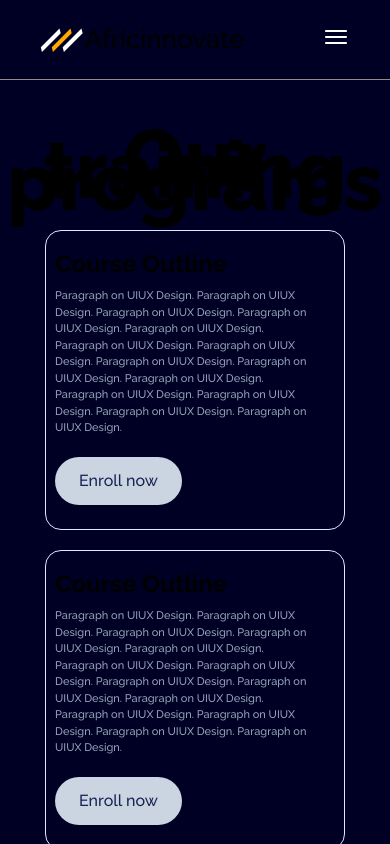
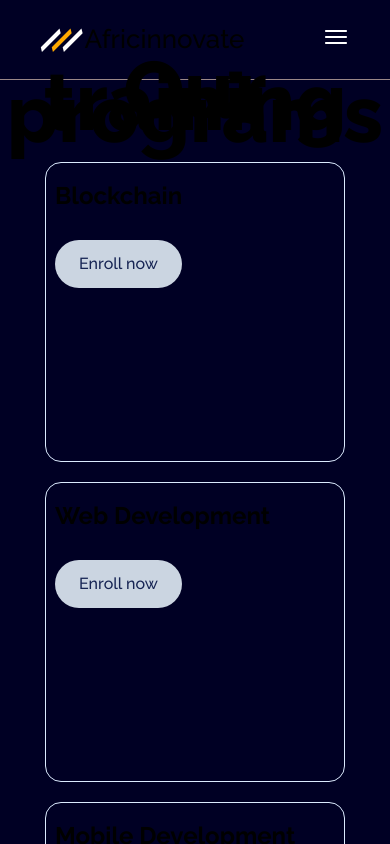
Before and after one commit to africinnovate/africinnovate-website, a Next.js app: page /trainning in a window 390 px wide. Shown: the top 844 px of the page. Built offline with nearby package versions, Linux system fonts and the light colour scheme.

Commit message:
Formating IP

```diff
--- a/app/globals.css
+++ b/app/globals.css
@@ -15,9 +15,11 @@
 #grade {
   background: radial-gradient(circle, #0f4ca9 -3%, #0946a1 -10%, #000000 109%);
 }
-/* styles/global.css */
 
-/* In your CSS file or global stylesheet */
+.my-text-color {
+  @apply text-[red];
+  /* @apply text-[#d9d9e8]; */
+}
 
 body {
   font-family: 'DM Sans', sans-serif;
--- a/app/layout.tsx
+++ b/app/layout.tsx
@@ -25,7 +25,7 @@ export default function RootLayout({
       <link rel="icon" href="favico.ico" type="image/x-icon" />
 
       <body className={inter.className}>
-        <main className="overflow-x-hidden">
+        <main className="overflow-x-hidden app-text-color">
           <AppHeader />
           {children}
           <AppFooter />
--- a/app/trainning/page.tsx
+++ b/app/trainning/page.tsx
@@ -2,13 +2,9 @@
 
 const Trainingcomponent = () => {
   return (
-    <section className="mt-[4.5rem]">
+
       <div className="flex justify-center  items-center flex-col   mt-4 max-md:mt-1">
-        <div
-          className=" text-center   max-md:text-[25px]text-[#d9d9e8] text-[80px] font-extrabold font-['Raleway'] leading-[96px] max-md:leading-3"
-          data-aos="zoom-in"
-        >
-          {' '}
+        <div className=" text-center   max-md:text-[25px]text-[#d9d9e8] text-[80px] font-extrabold font-['Raleway'] leading-[96px] max-md:leading-3" data-aos="zoom-in" >
           Our training programs
         </div>
 
@@ -25,22 +21,33 @@ const Trainingcomponent = () => {
               delay-aos-delay="500"
             >
               <div className="[#d9d9e8] text-2xl font-bold font-['Raleway'] leading-loose">
-                Course Outline
+                Blockchain
               </div>
 
-              <div
-                className=" text-slate-400  font-medium font-sansleading-normal  mr-5 text-[11px]"
-                id="textsize"
-              >
-                Paragraph on UIUX Design. Paragraph on UIUX Design. Paragraph on
-                UIUX Design. Paragraph on UIUX Design. Paragraph on UIUX Design.
-                Paragraph on UIUX Design. Paragraph on UIUX Design. Paragraph on
-                UIUX Design. Paragraph on UIUX Design. Paragraph on UIUX Design.
-                Paragraph on UIUX Design. Paragraph on UIUX Design. Paragraph on
-                UIUX Design. Paragraph on UIUX Design.{' '}
+              <div className=" text-slate-400  font-medium font-sansleading-normal  mr-5 text-[11px]" >
+              {/* content */}
               </div>
               <div className="w-[130px]h-[55px] px-6 py-3 bg-slate-300 rounded-3xl justify-start items-center  mt-5 gap-2 inline-flex">
                 <div className="text-blue-950  font-medium font-sans leading-normal ">
+                  Enroll now
+                </div>
+              </div>
+            </div>
+             <div
+              className="flex-shrink-0 w-[340px]  h-[260px] max-md:w-[300px] max-md:h-[300px]  rounded-2xl border border-blue-100 pl-5 pt-2  items-center justify-center transition duration-500 hover:bg-[#00388D] hover:shadow-lg hover:border-2 border-solid max-md:hover:w-[300px] max-md:hover:ml-[5px] max-md:p-[9px] group"
+              data-aos="zoom-in"
+              data-aos-duration="800"
+              delay-aos-delay="500"
+            >
+              <div className="[#d9d9e8] text-2xl font-bold font-['Raleway'] leading-loose">
+                Web Development
+              </div>
+
+              <div className=" text-slate-400  font-medium font-sansleading-normal  mr-5 text-[11px]" >
+
+              </div>
+              <div className="w-[130px]h-[55px] px-6 py-3 bg-slate-300 rounded-3xl justify-start items-center  mt-5 gap-2 inline-flex">
+                <div className="text-blue-950  font-medium  hover: font-sans leading-normal hover:bg-[#FFBE0B]  ">
                   Enroll now
                 </div>
               </div>
@@ -51,47 +58,12 @@ const Trainingcomponent = () => {
               data-aos-duration="800"
               delay-aos-delay="500"
             >
-              <div className="[#d9d9e8] text-2xl font-bold font-['Raleway'] leading-loose">
-                Course Outline
+              <div className="text-2xl font-bold font-['Raleway'] leading-loose">
+                Mobile Development
               </div>
 
-              <div
-                className=" text-slate-400  font-medium font-sansleading-normal  mr-5 text-[11px]"
-                id="textsize"
-              >
-                Paragraph on UIUX Design. Paragraph on UIUX Design. Paragraph on
-                UIUX Design. Paragraph on UIUX Design. Paragraph on UIUX Design.
-                Paragraph on UIUX Design. Paragraph on UIUX Design. Paragraph on
-                UIUX Design. Paragraph on UIUX Design. Paragraph on UIUX Design.
-                Paragraph on UIUX Design. Paragraph on UIUX Design. Paragraph on
-                UIUX Design. Paragraph on UIUX Design.{' '}
-              </div>
-              <div className="w-[130px]h-[55px] px-6 py-3 bg-slate-300 rounded-3xl justify-start items-center  mt-5 gap-2 inline-flex">
-                <div className="text-blue-950  font-medium font-sans leading-normal ">
-                  Enroll now
-                </div>
-              </div>
-            </div>
-            <div
-              className="flex-shrink-0 w-[340px]  h-[260px]  rounded-2xl border border-blue-100 pl-5 pt-2  items-center justify-center transition duration-500 hover:bg-[#00388D] hover:shadow-lg hover:border-2 border-solid max-md:w-[300px] max-md:h-[300px] max-md:hover:ml-[5px] max-md:p-[9px] group"
-              data-aos="fade-left"
-              data-aos-duration="800"
-              delay-aos-delay="500"
-            >
-              <div className="[#d9d9e8] text-2xl font-bold font-['Raleway'] leading-loose">
-                Course Outline
-              </div>
+              <div className=" text-slate-400  font-medium font-sansleading-normal  mr-5 text-[11px]" >
 
-              <div
-                className=" text-slate-400  font-medium font-sansleading-normal  mr-5 text-[11px]"
-                id="textsize"
-              >
-                Paragraph on UIUX Design. Paragraph on UIUX Design. Paragraph on
-                UIUX Design. Paragraph on UIUX Design. Paragraph on UIUX Design.
-                Paragraph on UIUX Design. Paragraph on UIUX Design. Paragraph on
-                UIUX Design. Paragraph on UIUX Design. Paragraph on UIUX Design.
-                Paragraph on UIUX Design. Paragraph on UIUX Design. Paragraph on
-                UIUX Design. Paragraph on UIUX Design.{' '}
               </div>
               <div className="w-[130px]h-[55px] px-6 py-3 bg-slate-300 rounded-3xl justify-start items-center  mt-5 gap-2 inline-flex">
                 <div className="text-blue-950  font-medium font-sans leading-normal ">
@@ -100,38 +72,27 @@ const Trainingcomponent = () => {
               </div>
             </div>
 
-            {/* next three collum */}
-
-            {/* next three column */}
           </div>
-          <div className="Ellipse2 w-96 h-96 opacity-80  bg-blue-600 rounded-full blur-[130px] absolute max-md:hidden" />
+          <div className="w-96 h-96 opacity-80  bg-blue-600 rounded-full blur-[130px] absolute max-md:hidden" />
           <div
             id="cardes"
             className="  md:grid md:grid-cols-3 lg:grid-cols-3 mt-[2rem]   "
           >
-            <div
-              className="flex-shrink-0 w-[340px] h-[260px]    rounded-2xl border border-blue-100 pl-5 pt-2  items-center justify-center transition duration-500 hover:bg-[#00388D] hover:shadow-lg hover:border-2 border-solid  max-md:w-[300px] max-md:h-[300px]  max-md:hover:ml-[5px] max-md:p-[9px] group"
-              data-aos="fade-right"
+             <div
+              className="flex-shrink-0 w-[340px] h-[260px]   max-md:w-[300px] max-md:h-[300px]  rounded-2xl border border-blue-100 pl-5 pt-2  items-center justify-center transition duration-500 hover:bg-[#00388D] hover:shadow-lg hover:border-2 border-solid max-md:hover:w-[300px] max-md:hover:ml-[5px] max-md:p-[9px] group"
+              data-aos="zoom-in"
               data-aos-duration="800"
               delay-aos-delay="500"
             >
               <div className="[#d9d9e8] text-2xl font-bold font-['Raleway'] leading-loose">
-                Course Outline
+                UI/UX
               </div>
 
-              <div
-                className=" text-slate-400  font-medium font-sansleading-normal  mr-5 text-[11px]"
-                id="textsize"
-              >
-                Paragraph on UIUX Design. Paragraph on UIUX Design. Paragraph on
-                UIUX Design. Paragraph on UIUX Design. Paragraph on UIUX Design.
-                Paragraph on UIUX Design. Paragraph on UIUX Design. Paragraph on
-                UIUX Design. Paragraph on UIUX Design. Paragraph on UIUX Design.
-                Paragraph on UIUX Design. Paragraph on UIUX Design. Paragraph on
-                UIUX Design. Paragraph on UIUX Design.{' '}
+              <div className=" text-slate-400  font-medium font-sansleading-normal  mr-5 text-[11px]" >
+
               </div>
               <div className="w-[130px]h-[55px] px-6 py-3 bg-slate-300 rounded-3xl justify-start items-center  mt-5 gap-2 inline-flex">
-                <div className="text-blue-950  font-medium font-sans leading-normal ">
+                <div className="text-blue-950  font-medium font-sans leading-normal hover:bg-[#FFBE0B]  ">
                   Enroll now
                 </div>
               </div>
@@ -143,19 +104,11 @@ const Trainingcomponent = () => {
               delay-aos-delay="500"
             >
               <div className="[#d9d9e8] text-2xl font-bold font-['Raleway'] leading-loose">
-                Course Outline
+                DevOps
               </div>
 
-              <div
-                className=" text-slate-400  font-medium font-sansleading-normal  mr-5 text-[11px]"
-                id="textsize"
-              >
-                Paragraph on UIUX Design. Paragraph on UIUX Design. Paragraph on
-                UIUX Design. Paragraph on UIUX Design. Paragraph on UIUX Design.
-                Paragraph on UIUX Design. Paragraph on UIUX Design. Paragraph on
-                UIUX Design. Paragraph on UIUX Design. Paragraph on UIUX Design.
-                Paragraph on UIUX Design. Paragraph on UIUX Design. Paragraph on
-                UIUX Design. Paragraph on UIUX Design.{' '}
+              <div className=" text-slate-400  font-medium font-sansleading-normal  mr-5 text-[11px]" >
+
               </div>
               <div className="w-[130px]h-[55px] px-6 py-3 bg-slate-300 rounded-3xl justify-start items-center  mt-5 gap-2 inline-flex">
                 <div className="text-blue-950  font-medium font-sans leading-normal ">
@@ -165,24 +118,16 @@ const Trainingcomponent = () => {
             </div>
             <div
               className="flex-shrink-0 w-[340px]  h-[260px]  rounded-2xl border max-md:w-[300px] max-md:h-[300px]  border-blue-100 pl-5 pt-2  items-center justify-center transition duration-500 hover:bg-[#00388D] hover:shadow-lg hover:border-2 border-solid max-md:hover:w-[300px] max-md:hover:ml-[5px] max-md:p-[9px] group"
-              data-aos="fade-left"
+              data-aos="zoom-in"
               data-aos-duration="800"
               delay-aos-delay="500"
             >
               <div className="[#d9d9e8] text-2xl font-bold font-['Raleway'] leading-loose">
-                Course Outline
+                Data Analytics
               </div>
 
-              <div
-                className=" text-slate-400  font-medium font-sansleading-normal  mr-5 text-[11px]"
-                id="textsize"
-              >
-                Paragraph on UIUX Design. Paragraph on UIUX Design. Paragraph on
-                UIUX Design. Paragraph on UIUX Design. Paragraph on UIUX Design.
-                Paragraph on UIUX Design. Paragraph on UIUX Design. Paragraph on
-                UIUX Design. Paragraph on UIUX Design. Paragraph on UIUX Design.
-                Paragraph on UIUX Design. Paragraph on UIUX Design. Paragraph on
-                UIUX Design. Paragraph on UIUX Design.{' '}
+              <div className=" text-slate-400  font-medium font-sansleading-normal  mr-5 text-[11px]" >
+
               </div>
               <div className="w-[130px]h-[55px] px-6 py-3 bg-slate-300 rounded-3xl justify-start items-center  mt-5 gap-2 inline-flex">
                 <div className="text-blue-950  font-medium font-sans leading-normal ">
@@ -191,11 +136,8 @@ const Trainingcomponent = () => {
               </div>
             </div>
 
-            {/* next three collum */}
-
-            {/* next three column */}
           </div>
-          <div className="Ellipse3 w-96 h-96 opacity-80  bg-blue-600 rounded-full blur-[130px] absolute left-[67%] max-md:hidden" />
+          <div className="w-96 h-96 opacity-80  bg-blue-600 rounded-full blur-[130px] absolute left-[67%] max-md:hidden" />
           <div
             id="cardes"
             className="  md:grid md:grid-cols-3 lg:grid-cols-3 mt-[2rem]   "
@@ -210,16 +152,8 @@ const Trainingcomponent = () => {
                 Course Outline
               </div>
 
-              <div
-                className=" text-slate-400  font-medium font-sansleading-normal  mr-5 text-[11px]"
-                id="textsize"
-              >
-                Paragraph on UIUX Design. Paragraph on UIUX Design. Paragraph on
-                UIUX Design. Paragraph on UIUX Design. Paragraph on UIUX Design.
-                Paragraph on UIUX Design. Paragraph on UIUX Design. Paragraph on
-                UIUX Design. Paragraph on UIUX Design. Paragraph on UIUX Design.
-                Paragraph on UIUX Design. Paragraph on UIUX Design. Paragraph on
-                UIUX Design. Paragraph on UIUX Design.{' '}
+              <div className=" text-slate-400  font-medium font-sansleading-normal  mr-5 text-[11px]" >
+
               </div>
               <div className="w-[130px]h-[55px] px-6 py-3 bg-slate-300 rounded-3xl justify-start items-center  mt-5 gap-2 inline-flex">
                 <div className="text-blue-950  font-medium font-sans leading-normal hover:bg-[#FFBE0B]  ">
@@ -237,16 +171,8 @@ const Trainingcomponent = () => {
                 Course Outline
               </div>
 
-              <div
-                className=" text-slate-400  font-medium font-sansleading-normal  mr-5 text-[11px]"
-                id="textsize"
-              >
-                Paragraph on UIUX Design. Paragraph on UIUX Design. Paragraph on
-                UIUX Design. Paragraph on UIUX Design. Paragraph on UIUX Design.
-                Paragraph on UIUX Design. Paragraph on UIUX Design. Paragraph on
-                UIUX Design. Paragraph on UIUX Design. Paragraph on UIUX Design.
-                Paragraph on UIUX Design. Paragraph on UIUX Design. Paragraph on
-                UIUX Design. Paragraph on UIUX Design.{' '}
+              <div className=" text-slate-400  font-medium font-sansleading-normal  mr-5 text-[11px]" >
+
               </div>
               <div className="w-[130px]h-[55px] px-6 py-3 bg-slate-300 rounded-3xl justify-start items-center  mt-5 gap-2 inline-flex">
                 <div className="text-blue-950  font-medium font-sans leading-normal hover:bg-[#FFBE0B]  ">
@@ -255,8 +181,8 @@ const Trainingcomponent = () => {
               </div>
             </div>
             <div
-              className="flex-shrink-0 w-[340px]  h-[260px] max-md:w-[300px] max-md:h-[300px]  rounded-2xl border border-blue-100 pl-5 pt-2  items-center justify-center transition duration-500 hover:bg-[#00388D] hover:shadow-lg hover:border-2 border-solid max-md:hover:w-[300px] max-md:hover:ml-[5px] max-md:p-[9px] group"
-              data-aos="fade-left"
+              className="flex-shrink-0 w-[340px] h-[260px]   max-md:w-[300px] max-md:h-[300px]  rounded-2xl border border-blue-100 pl-5 pt-2  items-center justify-center transition duration-500 hover:bg-[#00388D] hover:shadow-lg hover:border-2 border-solid max-md:hover:w-[300px] max-md:hover:ml-[5px] max-md:p-[9px] group"
+              data-aos="zoom-in"
               data-aos-duration="800"
               delay-aos-delay="500"
             >
@@ -264,32 +190,19 @@ const Trainingcomponent = () => {
                 Course Outline
               </div>
 
-              <div
-                className=" text-slate-400  font-medium font-sansleading-normal  mr-5 text-[11px]"
-                id="textsize"
-              >
-                Paragraph on UIUX Design. Paragraph on UIUX Design. Paragraph on
-                UIUX Design. Paragraph on UIUX Design. Paragraph on UIUX Design.
-                Paragraph on UIUX Design. Paragraph on UIUX Design. Paragraph on
-                UIUX Design. Paragraph on UIUX Design. Paragraph on UIUX Design.
-                Paragraph on UIUX Design. Paragraph on UIUX Design. Paragraph on
-                UIUX Design. Paragraph on UIUX Design.{' '}
+              <div className=" text-slate-400  font-medium font-sansleading-normal  mr-5 text-[11px]" >
+
               </div>
               <div className="w-[130px]h-[55px] px-6 py-3 bg-slate-300 rounded-3xl justify-start items-center  mt-5 gap-2 inline-flex">
-                <div className="text-blue-950  font-medium  hover: font-sans leading-normal hover:bg-[#FFBE0B]  ">
+                <div className="text-blue-950  font-medium font-sans leading-normal hover:bg-[#FFBE0B]  ">
                   Enroll now
                 </div>
               </div>
             </div>
-
-            {/* next three collum */}
-
-            {/* next three column */}
           </div>
         </div>
       </div>
-      {/* two boxes */}
-    </section>
+
   )
 }
 
--- a/tailwind.config.ts
+++ b/tailwind.config.ts
@@ -8,6 +8,9 @@ const config: Config = {
   ],
   theme: {
     extend: {
+      colors: {
+        'app-text-color': '#d9d9e8'
+      },
       backgroundImage: {
         'gradient-radial': 'radial-gradient(var(--tw-gradient-stops))',
         'gradient-conic':
```
Also changed, not shown: app/about/page.tsx (+24 -59 lines).
